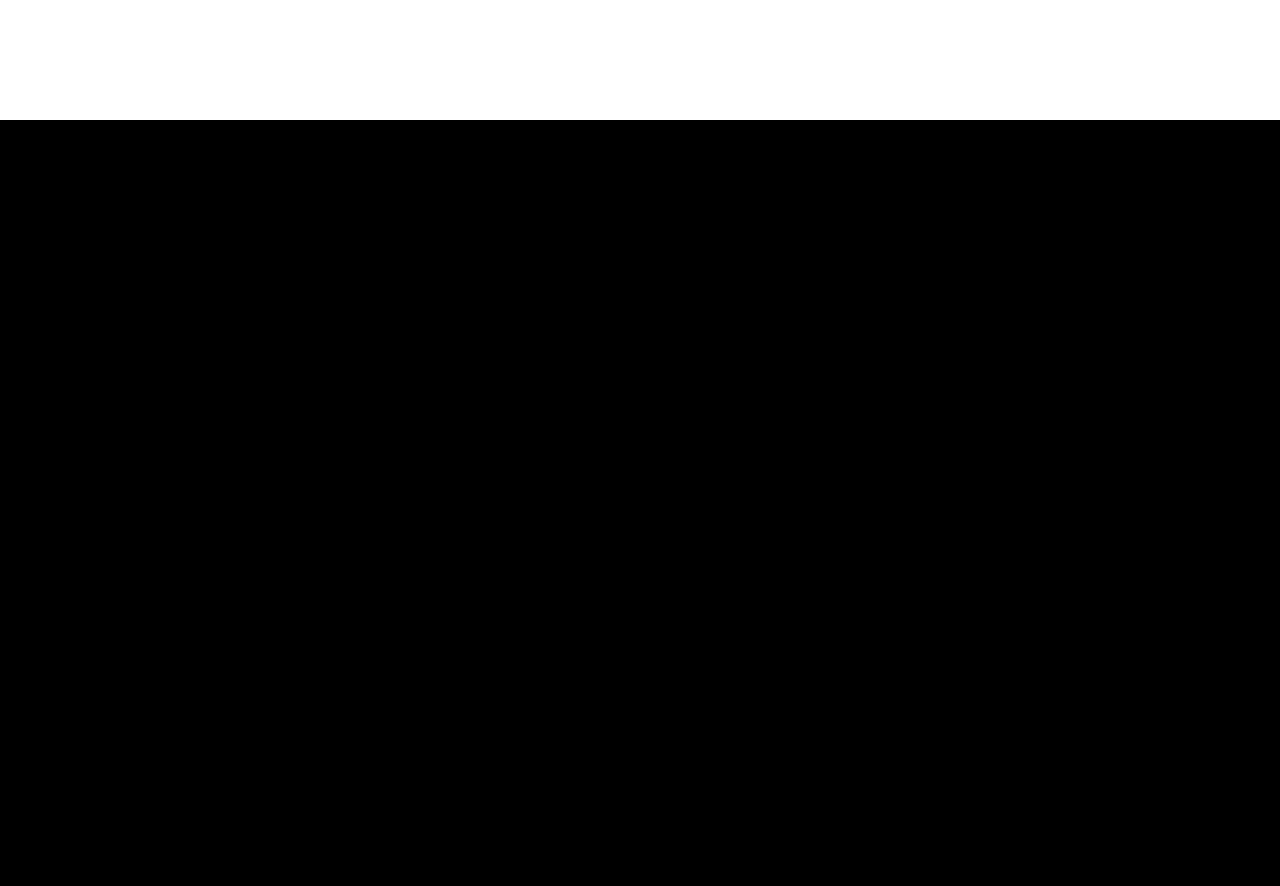
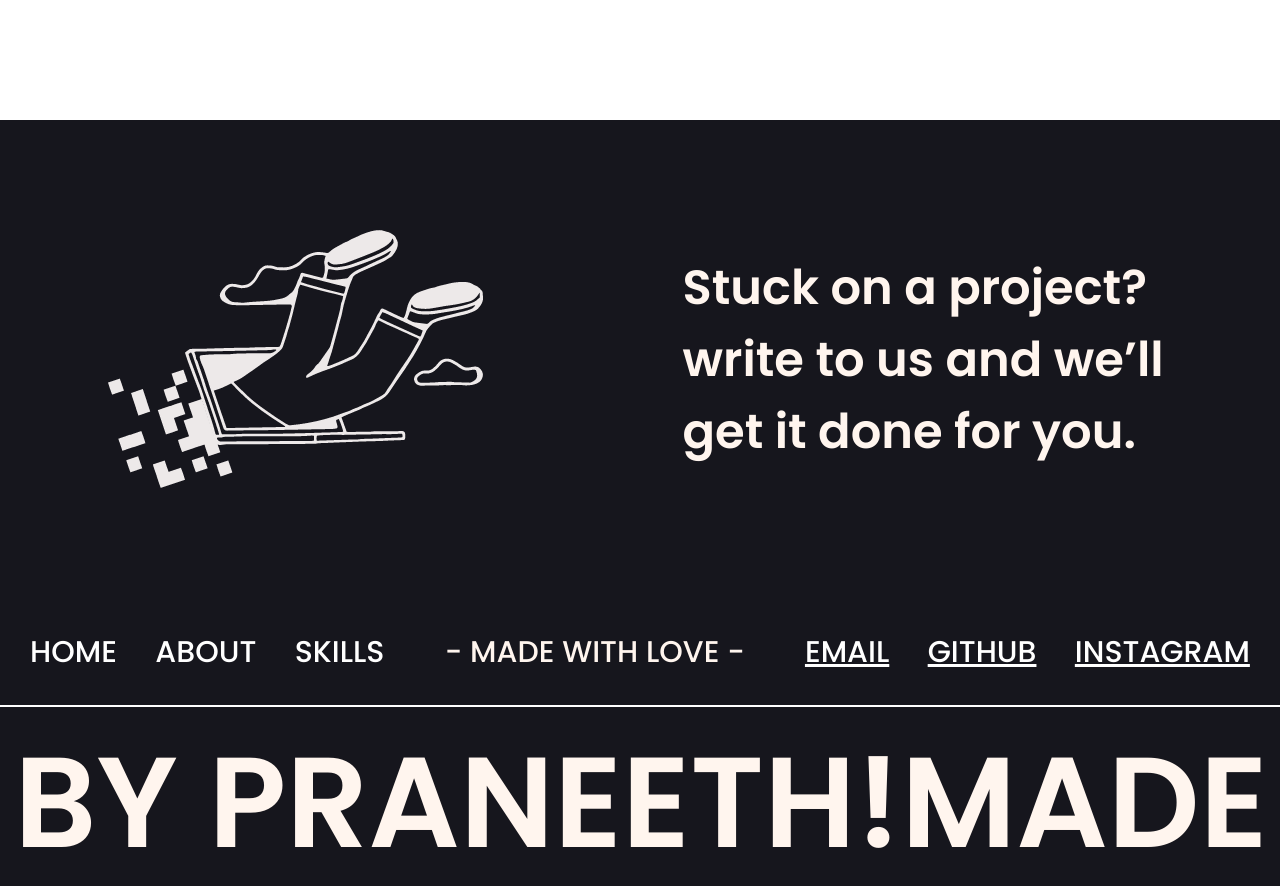
Before and after one commit to NotPraneeth/React-portfolio-new, a React (Create React App) app: page / in a window 1280 px wide. Shown: the part 2280-3166 px from the top of the page. Built offline with nearby package versions, Linux system fonts and the light colour scheme.

Commit message:
finished working on the fourth page

```diff
--- a/src/App.css
+++ b/src/App.css
@@ -1,6 +1,9 @@
+@import url('https://fonts.googleapis.com/css2?family=Poppins:ital,wght@0,100;0,200;0,300;0,400;0,500;0,600;0,700;0,800;0,900;1,100;1,200;1,300;1,400;1,500;1,600;1,700;1,800;1,900&display=swap');
+
 :root{
   --white-shade: #FFF5EE;
   --black-shade: #121212;
+  --black-shade2: #16161D;
 }
 
 
--- a/src/Components/Contact/Contact.js
+++ b/src/Components/Contact/Contact.js
@@ -1,8 +1,42 @@
 import React from 'react'
 import './contact.css'
+import fall from './assets/fall.png'
+import Marquee from "react-fast-marquee";
+
 function Contact() {
   return (
-    <div className='Contact-container'>Contact</div>
+    <div className='Contact-container'>
+      <div className='Contact-top-container'>
+        <div className='contact-top-left'>
+        <img src={fall} alt="Logo" id = "fall" />
+        </div>
+        <div className='contact-top-right'>
+          <div className='contact-right-text'>Stuck on a project? write to us and we’ll get it done for you.</div>
+        </div>
+      </div>
+      <div className='Contact-bottom-container'>
+        <div className='socials-container'>
+          <div className='socials1'>
+               <ul className='list'>
+                  <li><a>HOME</a></li>
+                  <li><a>ABOUT</a></li>
+                  <li><a>SKILLS</a></li>
+              </ul>
+            </div>
+          <div className='socials2'> - MADE WITH LOVE -</div>
+          <div className='socials3'>
+          <ul className='list'>
+                  <li><a href="mailto:rsphaha@gmail.com?Subject=Hello%20World" target="_top">EMAIL</a></li>
+                  <li><a href='https://github.com/NotPraneeth' target='_blank'>GITHUB</a></li>
+                  <li><a href='https://www.instagram.com/rsphmm/' target='_blank'>INSTAGRAM</a></li>
+              </ul>
+          </div>
+        </div>
+        <Marquee  gradient={false} speed={180} className='Contact-marquee'>
+                MADE WITH LOVE BY PRANEETH!
+        </Marquee>
+      </div>
+    </div>
   )
 }
 
--- a/src/Components/Contact/contact.css
+++ b/src/Components/Contact/contact.css
@@ -2,5 +2,60 @@
 
 .Contact-container{
     height: 100vh;
-    background-color: black;
+    background-color: var(--black-shade2);
 }
+.Contact-top-container{
+    display: flex;
+    justify-content: space-around;
+    height: 60vh;
+    align-items: center;
+}
+.contact-top-right{
+    color: var(--white-shade);
+}
+.contact-right-text{
+    width: 40vw;
+    font-weight: 600;
+    font-size: 48px;
+    font-family: 'Poppins', sans-serif;
+}
+.Contact-marquee{
+    color: var(--white-shade);
+    font-size: 128px;
+    font-family: 'Poppins', sans-serif;
+    font-weight: 600;
+    border-top: 2px solid #fff;
+}
+.socials-container{
+    display: flex;
+    justify-content: space-around;
+    align-items: center;
+}
+.socials1{
+    list-style: none;
+    font-size: 30px;
+    color: VAR(--white-shade);
+    font-family: 'Poppins', sans-serif;
+    font-weight: 500;
+}
+.list{
+    display: flex;
+    list-style: none;
+    gap: 3vw;
+    color: white;
+}
+.list li a{
+    color: white;
+}
+.socials2{
+    font-weight: 500;
+    font-size: 30px;
+    color: VAR(--white-shade);
+    font-family: 'Poppins', sans-serif;
+}
+.socials3{
+    font-weight: 500;
+    font-size: 30px;
+    color: VAR(--white-shade);
+    font-family: 'Poppins', sans-serif;
+}
```
Also changed, not shown: src/Components/Contact/assets/fall.png (added).
